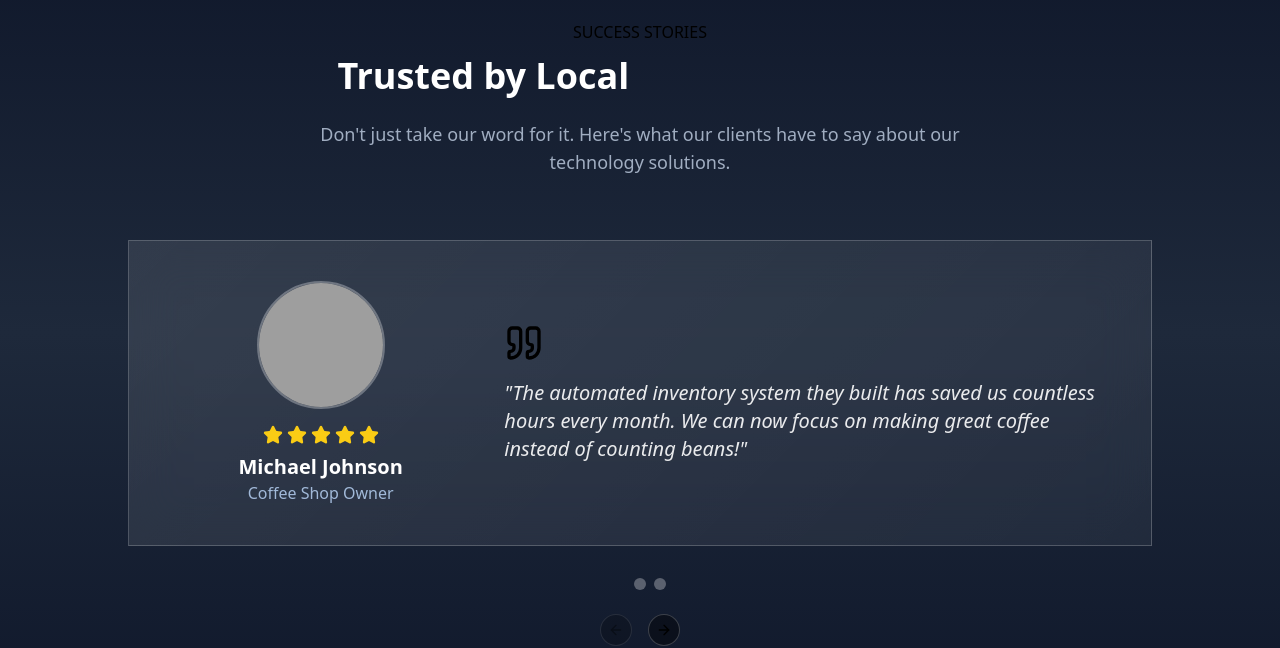
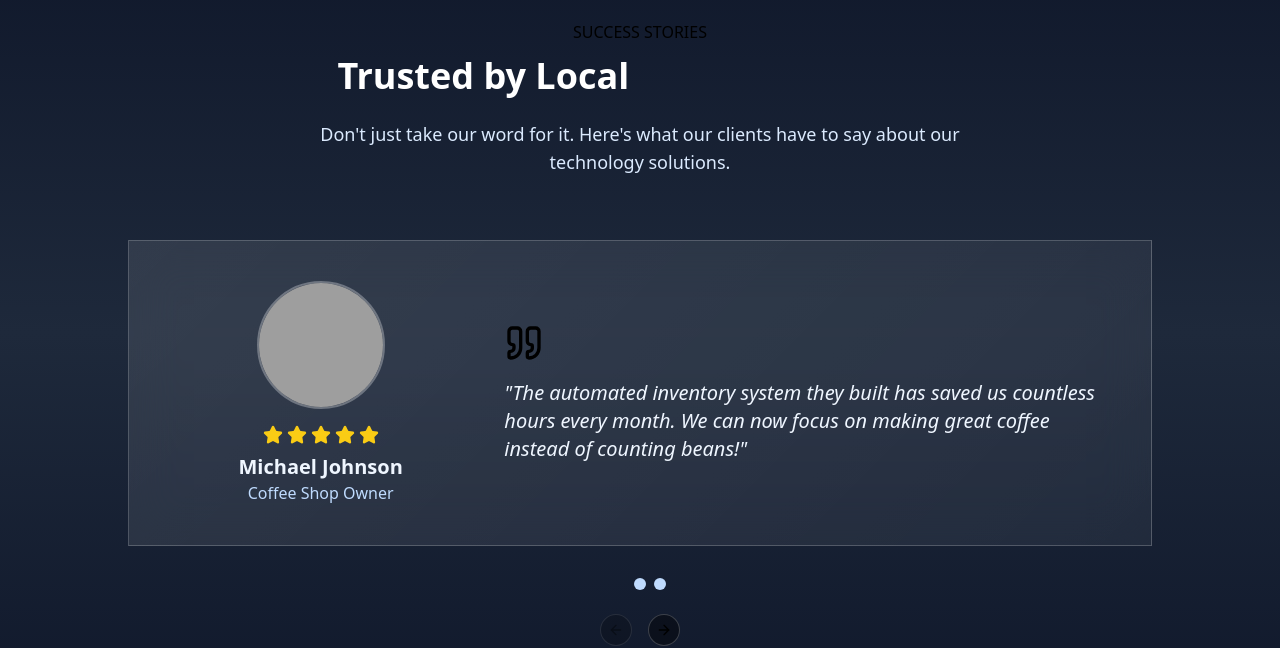
Before and after one commit to devsupport-tech/levelup-landing-experience, a React (Vite) app: page / in a window 1280 px wide. Shown: the part 3080-3728 px from the top of the page. Built offline with nearby package versions, Linux system fonts and the light colour scheme; grey boxes are pictures that could not be loaded.

Commit message:
Fix: Improve text color contrast
Adjust font colors for better visibility.

```diff
--- a/src/components/Testimonials.tsx
+++ b/src/components/Testimonials.tsx
@@ -122,11 +122,11 @@ const Testimonials = () => {
                 isVisible ? "opacity-100" : "opacity-0"
               )}
             >
-              <p className="text-xl md:text-2xl mb-8 font-medium text-balance">
+              <p className="text-xl md:text-2xl mb-8 font-medium text-balance text-foreground">
                 {testimonials[currentIndex].quote}
               </p>
               <div className="flex flex-col">
-                <span className="font-bold text-lg">
+                <span className="font-bold text-lg text-foreground">
                   {testimonials[currentIndex].author}
                 </span>
                 <span className="text-muted-foreground">
--- a/src/components/home/ClientTestimonials.tsx
+++ b/src/components/home/ClientTestimonials.tsx
@@ -61,7 +61,7 @@ const ClientTestimonials = () => {
           </motion.h2>
 
           <motion.p
-            className="text-lg text-blue-100/70 max-w-2xl mx-auto"
+            className="text-lg text-blue-100 max-w-2xl mx-auto"
             initial={{ opacity: 0 }}
             whileInView={{ opacity: 1 }}
             viewport={{ once: true }}
@@ -101,14 +101,14 @@ const ClientTestimonials = () => {
                             <Star key={i} className="h-5 w-5 text-yellow-400 fill-yellow-400" />
                           ))}
                         </div>
-                        <h4 className="font-semibold text-xl text-white">{testimonial.name}</h4>
-                        <p className="text-blue-200/80">{testimonial.role}</p>
+                        <h4 className="font-semibold text-xl text-blue-50">{testimonial.name}</h4>
+                        <p className="text-blue-200">{testimonial.role}</p>
                       </div>
                     </div>
 
                     <div className="md:w-2/3">
                       <Quote className="h-10 w-10 text-primary/60 mb-4" />
-                      <p className="text-lg md:text-xl italic leading-relaxed text-white/90">"{testimonial.quote}"</p>
+                      <p className="text-lg md:text-xl italic leading-relaxed text-blue-50">"{testimonial.quote}"</p>
                     </div>
                   </div>
                 </div>
@@ -121,7 +121,7 @@ const ClientTestimonials = () => {
               <button
                 key={index}
                 className={`w-3 h-3 rounded-full transition-all duration-300 ${
-                  index === activeIndex ? 'bg-primary scale-110' : 'bg-white/30 scale-100'
+                  index === activeIndex ? 'bg-primary scale-110' : 'bg-blue-200 scale-100'
                 }`}
                 aria-label={`Go to slide ${index + 1}`}
               />
--- a/src/index.css
+++ b/src/index.css
@@ -90,6 +90,16 @@
     @apply bg-gradient-to-br from-purple-900 via-amber-900 to-orange-800;
   }
 
+  /* High contrast text for dark backgrounds */
+  .text-high-contrast {
+    @apply text-blue-50;
+  }
+
+  /* Medium contrast text for dark backgrounds */
+  .text-medium-contrast {
+    @apply text-blue-200;
+  }
+
   /* Modern card styles */
   .modern-card {
     @apply rounded-xl overflow-hidden transition-all duration-300 hover:shadow-lg;
```
